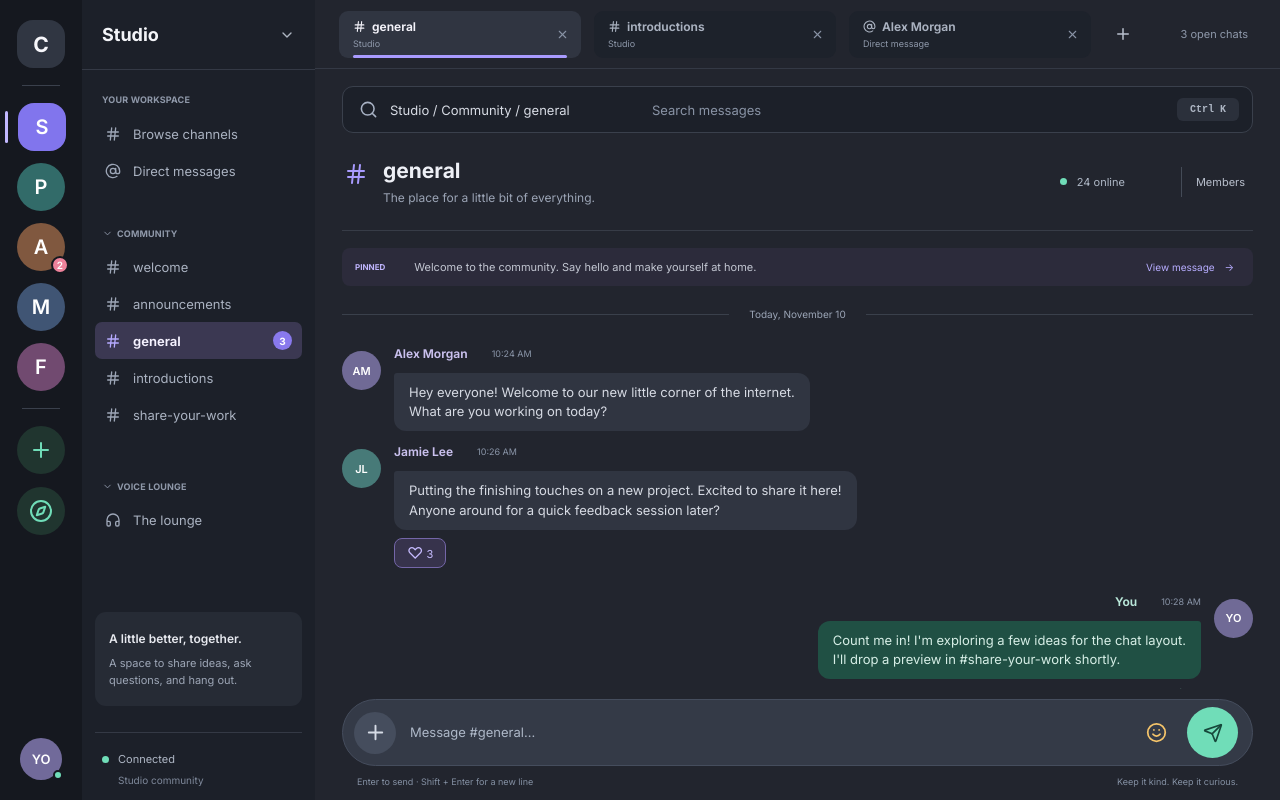
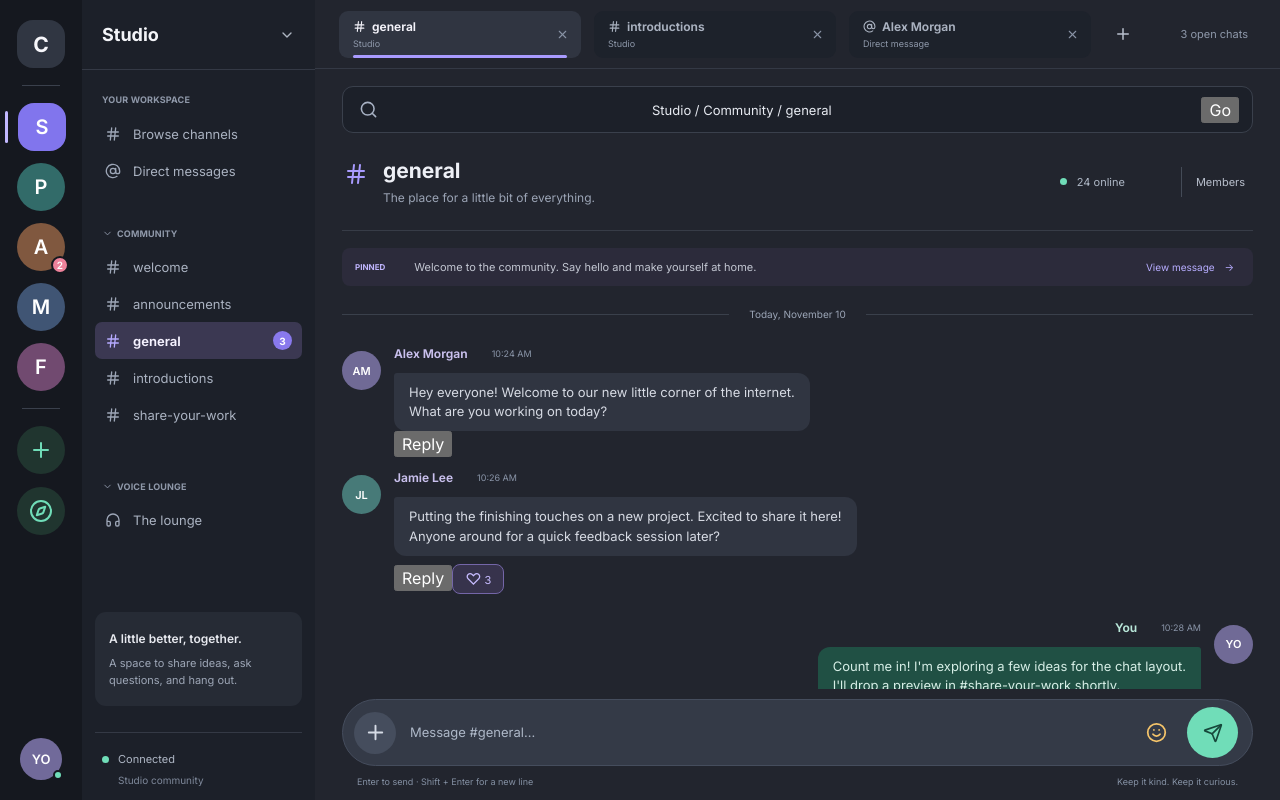
Before and after one commit to 0N3ZY/String, a Next.js app: page / in a window 1280 px wide. Built offline with nearby package versions, Linux system fonts and the light colour scheme.

Commit message:
Improve channel navigation, editable paths and message threads

```diff
--- a/src/app/page.tsx
+++ b/src/app/page.tsx
@@ -44,6 +44,9 @@ export default function Home() {
   ]);
   const [activeTab, setActiveTab] = useState("general");
   const [messages, setMessages] = useState<Message[]>(initialMessages);
+  const [threadRootId, setThreadRootId] = useState<number | null>(null);
+  const [threadReplies, setThreadReplies] = useState<Record<number, Message[]>>({});
+  const [pathInput, setPathInput] = useState("Studio / Community / general");
   const [draft, setDraft] = useState("");
   const [search, setSearch] = useState("");
   const [searchOpen, setSearchOpen] = useState(false);
@@ -54,6 +57,7 @@ export default function Home() {
   const [notice, setNotice] = useState("");
 
   const currentTab = tabs.find((tab) => tab.id === activeTab) ?? tabs[0];
+  const threadRoot = messages.find((message) => message.id === threadRootId) ?? null;
   const visibleMessages = useMemo(() => {
     if (!search.trim()) return messages;
     return messages.filter((message) => message.text.toLowerCase().includes(search.toLowerCase()) || message.author.toLowerCase().includes(search.toLowerCase()));
@@ -61,16 +65,39 @@ export default function Home() {
 
   function openChannel(name: string) {
     setActiveChannel(name);
-    const existing = tabs.find((tab) => tab.id === name);
-    if (!existing) setTabs((current) => [...current, { id: name, title: name, subtitle: activeServer.name, kind: "channel" }]);
-    setActiveTab(name);
+    setTabs((current) => current.map((tab) => tab.id === activeTab ? { ...tab, title: name, subtitle: activeServer.name, kind: "channel" } : tab));
+    setThreadRootId(null);
+    setPathInput(`${activeServer.name} / Community / ${name}`);
     setMobileSidebar(false);
+  }
+
+  function navigatePath() {
+    const parts = pathInput.split(" / ").map((part) => part.trim()).filter(Boolean);
+    const channelPart = parts.find((part) => channels.some((channel) => channel.name.toLowerCase() === part.toLowerCase()));
+    if (!channelPart) { showNotice("Path not recognised. Try: Studio / Community / general"); return; }
+    const channelName = channels.find((channel) => channel.name.toLowerCase() === channelPart.toLowerCase())!.name;
+    setActiveChannel(channelName);
+    setTabs((current) => current.map((tab) => tab.id === activeTab ? { ...tab, title: channelName, subtitle: activeServer.name, kind: "channel" } : tab));
+    const replyMarker = parts.findIndex((part) => part.toLowerCase() === "reply");
+    if (replyMarker >= 0) {
+      const originalText = parts.slice(replyMarker + 1).join(" / ").replace(/^["“]|["”]$/g, "");
+      const original = messages.find((message) => message.text === originalText) ?? messages.find((message) => message.text.toLowerCase().includes(originalText.toLowerCase()));
+      if (original) setThreadRootId(original.id); else { setThreadRootId(null); showNotice("Could not find that original message in this channel"); }
+    } else setThreadRootId(null);
+    setMobileSidebar(false);
+  }
+
+  function openThread(message: Message) {
+    setThreadRootId(message.id);
+    setPathInput(`${activeServer.name} / Community / ${currentTab?.title ?? activeChannel} / reply / "${message.text}"`);
   }
 
   function openDM() {
     const existing = tabs.find((tab) => tab.id === "alex");
     if (!existing) setTabs((current) => [...current, { id: "alex", title: "Alex Morgan", subtitle: "Direct message", kind: "dm" }]);
     setActiveTab("alex");
+    setThreadRootId(null);
+    setPathInput(`${activeServer.name} / Direct messages / Alex Morgan`);
     setMobileSidebar(false);
   }
 
@@ -86,7 +113,9 @@ export default function Home() {
     const text = draft.trim();
     if (!text) return;
     const now = new Date().toLocaleTimeString([], { hour: "numeric", minute: "2-digit" });
-    setMessages((current) => [...current, { id: Date.now(), author: "You", initials: "YO", time: now, text, color: "lavender", mine: true }]);
+    const newMessage: Message = { id: Date.now(), author: "You", initials: "YO", time: now, text, color: "lavender", mine: true };
+    if (threadRootId !== null) setThreadReplies((current) => ({ ...current, [threadRootId]: [...(current[threadRootId] ?? []), newMessage] }));
+    else setMessages((current) => [...current, newMessage]);
     setDraft("");
     setShowEmoji(false);
     setShowAttach(false);
@@ -107,7 +136,7 @@ export default function Home() {
             <button key={server.id} title={server.name} aria-label={server.name}
               className={`server-icon ${activeServer.id === server.id ? "selected" : ""}`}
               style={{ backgroundColor: server.color }}
-              onClick={() => { setActiveServer(server); setActiveChannel("general"); showNotice(`Switched to ${server.name}`); }}>
+              onClick={() => { setActiveServer(server); setActiveChannel("general"); setTabs((current) => current.map((tab) => tab.id === activeTab ? { ...tab, title: "general", subtitle: server.name, kind: "channel" } : tab)); setThreadRootId(null); setPathInput(`${server.name} / Community / general`); showNotice(`Switched to ${server.name}`); }}>
               {server.letter}
               {server.id === "art" && <span className="server-unread">2</span>}
             </button>
@@ -171,11 +200,10 @@ export default function Home() {
 
         <div className="content-area">
           <div className="search-bar">
-            <div className="breadcrumb"><Search size={19} /><span>{activeServer.name} / Community / {currentTab?.title ?? activeChannel}</span></div>
-            <input aria-label="Search messages" placeholder="Search messages" value={search} onChange={(event) => { setSearch(event.target.value); setSearchOpen(true); }} onFocus={() => setSearchOpen(true)} />
-            <kbd>Ctrl K</kbd>
+            <div className="breadcrumb"><Search size={19} /></div>
+            <input className="path-input" aria-label="Channel path" placeholder="Workspace / Community / channel / reply / original message" value={pathInput} onChange={(event) => setPathInput(event.target.value)} onKeyDown={(event) => { if (event.key === "Enter") navigatePath(); }} />
+            <button className="path-go" onClick={navigatePath}>Go</button>
           </div>
-          {searchOpen && search && <div className="search-hint">{visibleMessages.length} matching message{visibleMessages.length === 1 ? "" : "s"} <button onClick={() => { setSearch(""); setSearchOpen(false); }}>Clear search</button></div>}
 
           <div className="channel-header">
             <div className="channel-heading"><Hash size={24} /><div><h1>{currentTab?.kind === "dm" ? currentTab.title : currentTab?.title ?? activeChannel}</h1><p>{currentTab?.kind === "dm" ? "Your private conversation." : "The place for a little bit of everything."}</p></div></div>
@@ -188,19 +216,21 @@ export default function Home() {
 
           <div className="message-scroll">
             <div className="date-divider"><span />Today, November 10<span /></div>
-            {visibleMessages.map((message) => (
+            {messages.map((message) => (
               <article key={message.id} className={`message-row ${message.mine ? "mine" : ""}`}>
                 {!message.mine && <div className={`avatar ${message.color}`}>{message.initials}</div>}
                 <div className="message-content">
                   <div className="message-meta"><strong>{message.author}</strong><time>{message.time}</time></div>
                   <div className={`message-bubble ${message.mine ? "outgoing" : ""}`}>{message.text}</div>
+                  <button className="reply-action" onClick={() => openThread(message)}>Reply</button>
                   {message.reaction && <button className="reaction" onClick={() => setMessages((current) => current.map((item) => item.id === message.id ? { ...item, reaction: item.reaction === 3 ? 4 : 3 } : item))}><span>♡</span> {message.reaction}</button>}
                   {message.mine && <div className="delivery">Delivered <CheckCheck size={13} /></div>}
                 </div>
                 {message.mine && <div className="avatar lavender">{message.initials}</div>}
               </article>
             ))}
-            {!search && <div className="typing-indicator"><span>•••</span> Jamie is typing</div>}
+            {threadRoot && <section className="thread-panel"><div className="thread-heading"><div><strong>Replies</strong><small>Replying to {threadRoot.author}</small></div><button aria-label="Close replies" onClick={() => { setThreadRootId(null); setPathInput(`${activeServer.name} / Community / ${currentTab?.title ?? activeChannel}`); }}><X size={16}/></button></div><div className="thread-original"><strong>{threadRoot.author}</strong><p>{threadRoot.text}</p></div>{(threadReplies[threadRoot.id] ?? []).map((reply) => <div className="thread-reply" key={reply.id}><strong>{reply.author}</strong><time>{reply.time}</time><p>{reply.text}</p></div>)}{(threadReplies[threadRoot.id] ?? []).length === 0 && <p className="empty-replies">No replies yet. Start the conversation.</p>}</section>}
+            {!threadRoot && <div className="typing-indicator"><span>•••</span> Jamie is typing</div>}
           </div>
 
           <div className="composer-wrap">
@@ -208,12 +238,12 @@ export default function Home() {
             {showEmoji && <div className="emoji-popover">{["😊","😂","❤️","👋","🎉","🔥","👍","✨"].map((emoji) => <button key={emoji} onClick={() => setDraft((value) => value + emoji)}>{emoji}</button>)}</div>}
             <div className="composer">
               <button className="composer-add" aria-label="Attach" onClick={() => { setShowAttach(!showAttach); setShowEmoji(false); }}><Plus size={23} /></button>
-              <textarea value={draft} onChange={(event) => setDraft(event.target.value)} placeholder={`Message #${currentTab?.title ?? activeChannel}...`} rows={1}
+              <textarea value={draft} onChange={(event) => setDraft(event.target.value)} placeholder={threadRoot ? "Reply to this message..." : `Message #${currentTab?.title ?? activeChannel}...`} rows={1}
                 onKeyDown={(event) => { if (event.key === "Enter" && !event.shiftKey) { event.preventDefault(); sendMessage(); } }} />
               <button className="emoji-button" aria-label="Emoji" onClick={() => { setShowEmoji(!showEmoji); setShowAttach(false); }}><Smile size={21} /></button>
               <button className="send-button" aria-label="Send message" onClick={sendMessage}><Send size={20} /></button>
             </div>
-            <div className="composer-help"><span>Enter to send · Shift + Enter for a new line</span><span>Keep it kind. Keep it curious.</span></div>
+            <div className="composer-help"><span>{threadRoot ? "Replying in thread · " : ""}Enter to send · Shift + Enter for a new line</span><span>Keep it kind. Keep it curious.</span></div>
           </div>
         </div>
       </section>
```
